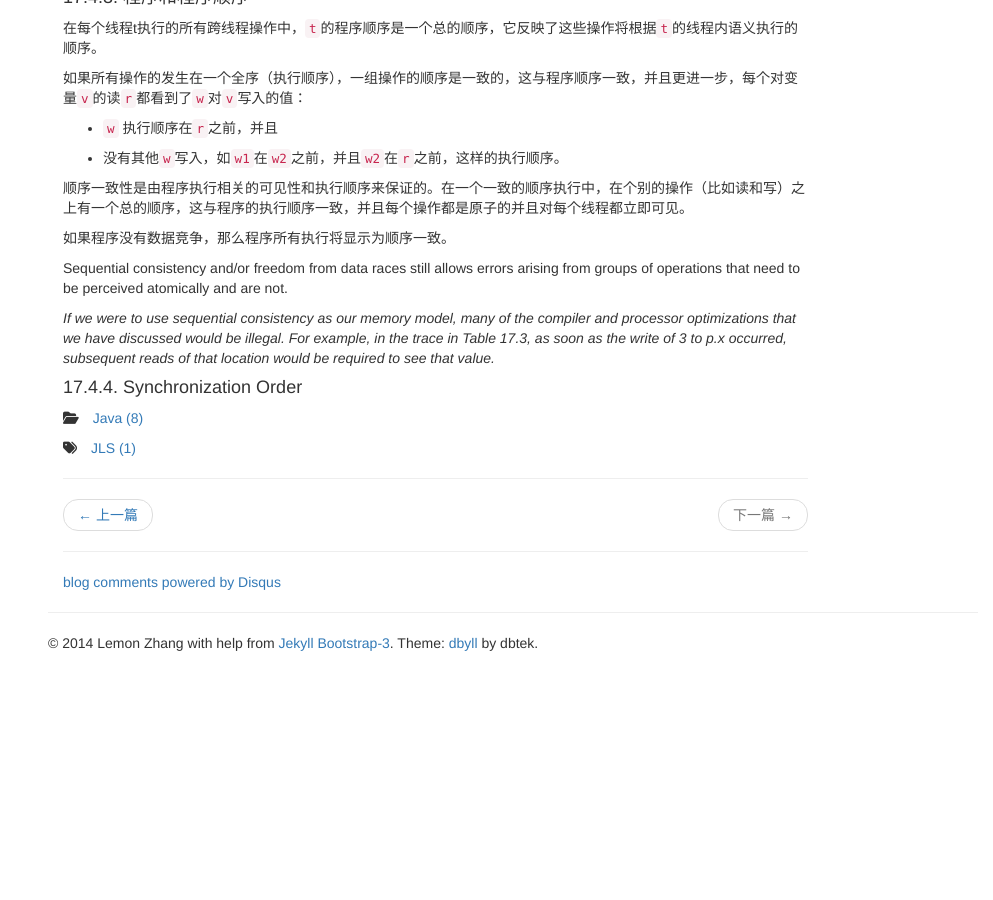
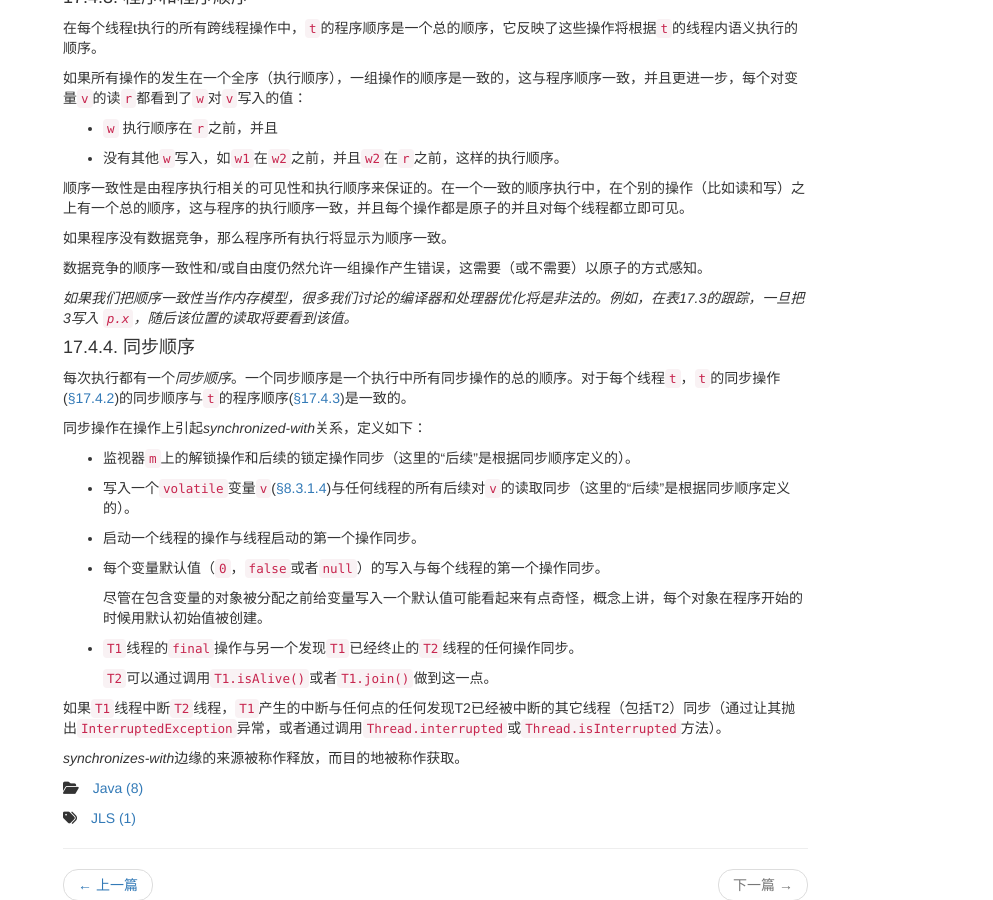
Before and after one commit to cjm0000000/cjm0000000.github.io, a Jekyll site: the page built from _posts/Java/201403/2014-03-03-java-memory-model.md, in a window 1280 px wide and 900 px high, scrolled down 3473 px. Shown: the whole window, without its empty margins (287-1280 px from the left). Built offline with Jekyll 4.4.1, drawn with Linux system fonts in a browser that asks for light colours; nearby versions of some CDN libraries; library files that are not in the unit come from our copies; comment, search, counter and statistics services are not loaded; before the commit the page ends 4136 px from its top, so only the background shows below that.

Commit message:
Synchronization Order

```diff
--- a/_posts/Java/201403/2014-03-03-java-memory-model.md
+++ b/_posts/Java/201403/2014-03-03-java-memory-model.md
@@ -169,8 +169,30 @@ tags: [JLS]
 
 如果程序没有数据竞争，那么程序所有执行将显示为顺序一致。
 
-Sequential consistency and/or freedom from data races still allows errors arising from groups of operations that need to be perceived atomically and are not.
+数据竞争的顺序一致性和/或自由度仍然允许一组操作产生错误，这需要（或不需要）以原子的方式感知。
 
-*If we were to use sequential consistency as our memory model, many of the compiler and processor optimizations that we have discussed would be illegal. For example, in the trace in Table 17.3, as soon as the write of 3 to p.x occurred, subsequent reads of that location would be required to see that value.*
+*如果我们把顺序一致性当作内存模型，很多我们讨论的编译器和处理器优化将是非法的。例如，在表17.3的跟踪，一旦把 3写入 `p.x`，随后该位置的读取将要看到该值。*
 
-#### 17.4.4. Synchronization Order
+#### 17.4.4. 同步顺序
+
+每次执行都有一个*同步顺序*。一个同步顺序是一个执行中所有同步操作的总的顺序。对于每个线程`t`，`t`的同步操作([§17.4.2](http://docs.oracle.com/javase/specs/jls/se7/html/jls-17.html#jls-17.4.2))的同步顺序与`t`的程序顺序([§17.4.3](http://docs.oracle.com/javase/specs/jls/se7/html/jls-17.html#jls-17.4.3))是一致的。
+
+同步操作在操作上引起*synchronized-with*关系，定义如下：
+
+- 监视器`m`上的解锁操作和后续的锁定操作同步（这里的“后续”是根据同步顺序定义的）。
+
+- 写入一个`volatile`变量`v`([§8.3.1.4](http://docs.oracle.com/javase/specs/jls/se7/html/jls-8.html#jls-8.3.1.4))与任何线程的所有后续对`v`的读取同步（这里的“后续”是根据同步顺序定义的）。
+
+- 启动一个线程的操作与线程启动的第一个操作同步。
+
+- 每个变量默认值（`0`，`false`或者`null`）的写入与每个线程的第一个操作同步。
+
+    尽管在包含变量的对象被分配之前给变量写入一个默认值可能看起来有点奇怪，概念上讲，每个对象在程序开始的时候用默认初始值被创建。
+
+- `T1`线程的`final`操作与另一个发现`T1`已经终止的`T2`线程的任何操作同步。
+
+    `T2`可以通过调用`T1.isAlive()`或者`T1.join()`做到这一点。
+
+如果`T1`线程中断`T2`线程，`T1`产生的中断与任何点的任何发现T2已经被中断的其它线程（包括T2）同步（通过让其抛出`InterruptedException`异常，或者通过调用`Thread.interrupted`或`Thread.isInterrupted`方法）。
+
+*synchronizes-with*边缘的来源被称作释放，而目的地被称作获取。
```
